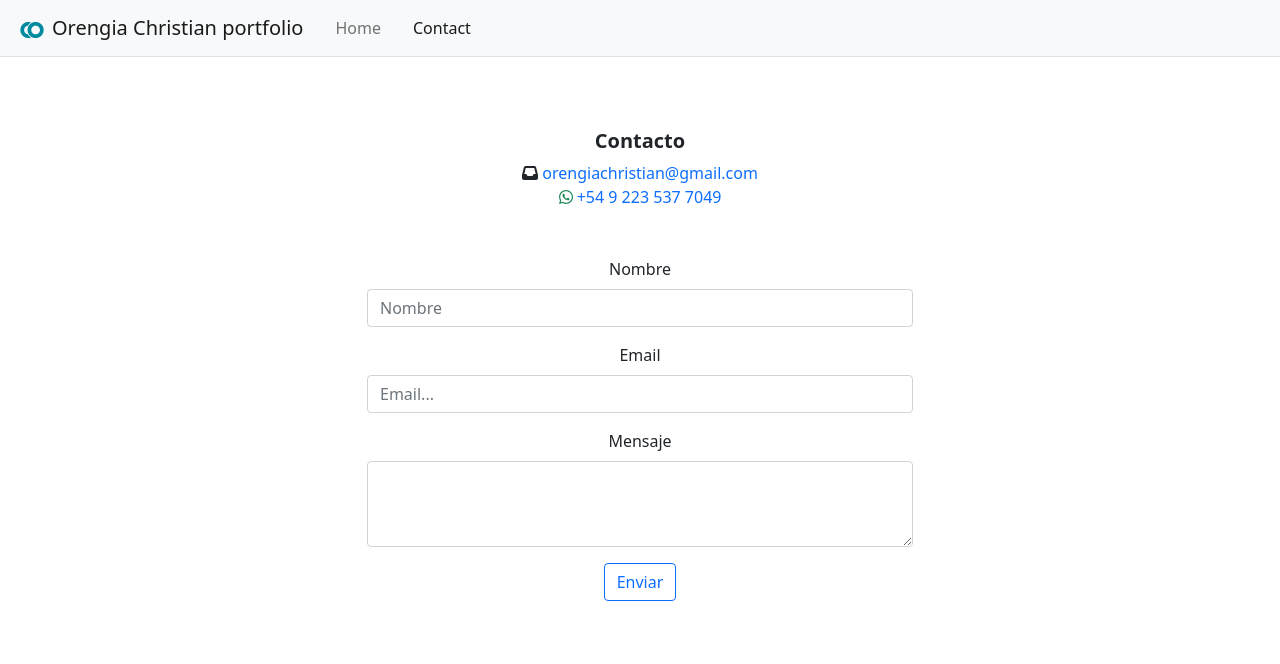
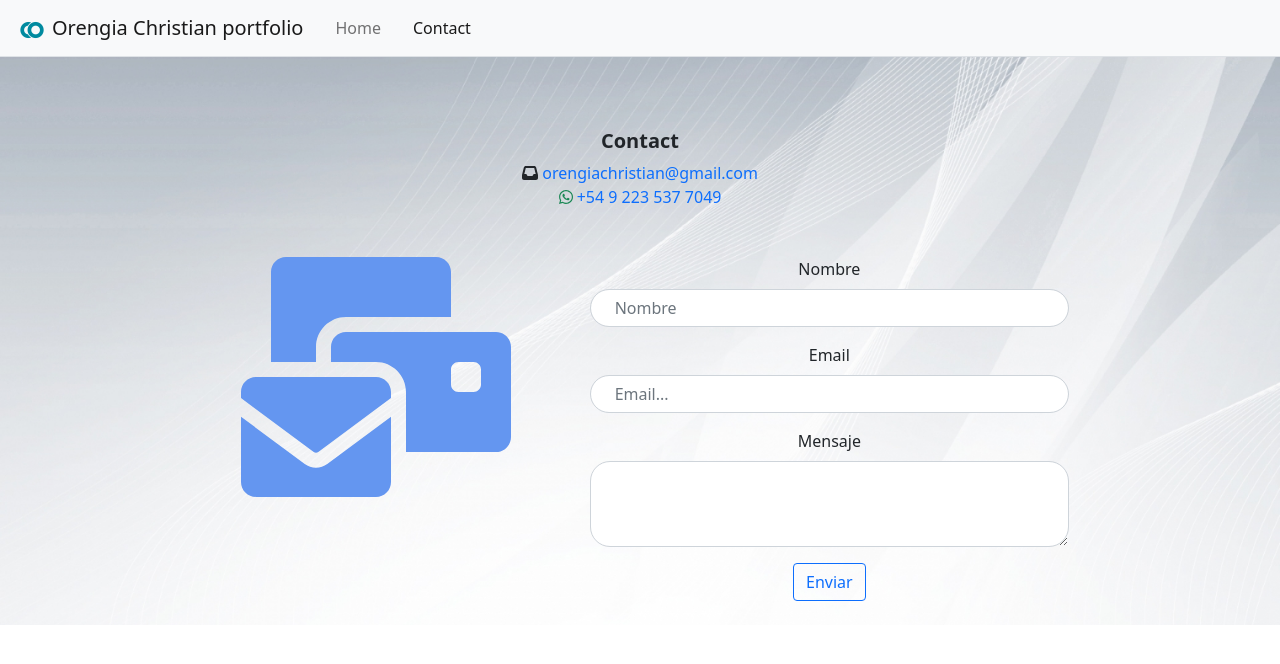
Before and after one commit to mxchristian17/portfolio, a React (Create React App) app: page /contact in a window 1280 px wide. Shown: the top 664 px of the page. Built offline with nearby package versions, Linux system fonts and the light colour scheme; no server answers.

Commit message:
some styling added

```diff
--- a/public/index.html
+++ b/public/index.html
@@ -6,8 +6,8 @@
     <meta name="viewport" content="width=device-width, initial-scale=1" />
     <meta name="theme-color" content="#000000" />
     <meta
-      name="description"
-      content="Web site created using create-react-app"
+      name="Christian Orengia Portfolio"
+      content="Web development portfolio - PHP, Laravel, JavaScript, ReactJs, CSS3, HTML5..."
     />
     <link rel="apple-touch-icon" href="%PUBLIC_URL%/logo192.png" />
     <!--
@@ -24,7 +24,7 @@
       work correctly both with client-side routing and a non-root public URL.
       Learn how to configure a non-root public URL by running `npm run build`.
     -->
-    <title>React App</title>
+    <title>Christian Orengia portfolio</title>
   </head>
   <body>
     <noscript>You need to enable JavaScript to run this app.</noscript>
--- a/src/App.js
+++ b/src/App.js
@@ -7,8 +7,15 @@ import Navbar from './Components/Navbar/Navbar.js';
 import Projects from './Components/Projects/Projects';
 
 function App() {
+
+  const background = {
+    'background' : 'url(/images/bg.png) no-repeat top center',
+    'backgroundSize' : '100vw'
+
+  }
+
   return (
-    <div className="App">
+    <div className="App" style={ background }>
       <GeneralContextProvider>
         <Navbar />
         <Routes>
--- a/src/Components/Contact/Contact.js
+++ b/src/Components/Contact/Contact.js
@@ -2,7 +2,7 @@ import React, { useState } from 'react'
 import emailjs from '@emailjs/browser';
 import Swal from 'sweetalert2';
 import { FontAwesomeIcon } from '@fortawesome/react-fontawesome';
-import { faInbox } from '@fortawesome/free-solid-svg-icons';
+import { faEnvelopesBulk, faInbox } from '@fortawesome/free-solid-svg-icons';
 import { faWhatsapp } from '@fortawesome/free-brands-svg-icons';
 
 const Contact = () => {
@@ -91,44 +91,41 @@ const Contact = () => {
         e.target.reset()
     }
 
-    const style = {
-        'backgroundColor' : 'rgb(255, 255, 255)',
-    }
-
   return (
-    <div className="w-100 p-lg-4" style={style} id="contacto">
-        <div className="container">
+    <div className="w-100 p-lg-4" id="contacto">
+        <div className="container-fluid">
             <div className="row p-2 py-4 my-4">
                 <div className="col">
-                    <h5 style={{'fontWeight' : '600'}}>Contacto</h5>
+                    <h5 style={{'fontWeight' : '600'}}>Contact</h5>
                 </div>
                 <div>
                     <div><FontAwesomeIcon icon={ faInbox } /> <a href="mailto:orengiachristian@gmail.com" className="text-decoration-none">orengiachristian@gmail.com</a></div>
                     <div><FontAwesomeIcon icon={ faWhatsapp } className="text-success" /> <a href="https://wa.me/+5492235377049" target="_blank" rel="noreferrer" className="text-decoration-none">+54 9 223 537 7049</a></div>
                 </div>
             </div>
-            <div className="row">
-                <div className="col-md-2 col-lg-3 d-lg-block"></div>
-                <div className="col-md-8 col-lg-6">
+            <div className="row w-100 justify-content-md-center">
+                <div className="col-md-6 col-lg-4 d-none d-md-block">
+                    <FontAwesomeIcon icon={ faEnvelopesBulk } style={{ 'fontSize' : '15rem', 'color' : 'rgb(100,150,240)' }} />
+                </div>
+                <div className="col-md-6 col-lg-5">
                     <form className="form" onSubmit={submit}>
                         <div className="mb-3">
                             <label htmlFor="name" className="form-label">Nombre</label>
-                            <input type="text" className={"form-control" + (errors.name ? " is-invalid" : "")} onChange={handleChange} id="name" placeholder="Nombre" name="from_name" />
+                            <input type="text" className={"form-control rounded-pill px-4" + (errors.name ? " is-invalid" : "")} onChange={handleChange} id="name" placeholder="Nombre" name="from_name" />
                             { errors.name && <div className="invalid-feedback">{ errors.name }</div> }
                         </div>
                         <div className="mb-3">
                             <label htmlFor="email" className="form-label">Email</label>
-                            <input type="email" className={"form-control" + (errors.email ? " is-invalid" : "")} onChange={handleChange} id="email" placeholder="Email..." name="from_email" />
+                            <input type="email" className={"form-control rounded-pill px-4" + (errors.email ? " is-invalid" : "")} onChange={handleChange} id="email" placeholder="Email..." name="from_email" />
                             { errors.email && <div className="invalid-feedback">{ errors.email }</div> }
                         </div>
                         <div className="mb-3">
                             <label htmlFor="message" className="form-label">Mensaje</label>
-                            <textarea className="form-control" id="message" rows="3" name="message"></textarea>
+                            <textarea className="form-control rounded-3 px-4" id="message" rows="3" name="message"></textarea>
                         </div>
                         <button type="submit" className="btn btn-outline-primary">Enviar</button>
                     </form>
                 </div>
-                <div className="col-md-2 col-lg-3 d-lg-block"></div>
             </div>
         </div>
     </div>
--- a/src/index.js
+++ b/src/index.js
@@ -6,6 +6,7 @@ import App from './App';
 import reportWebVitals from './reportWebVitals';
 import 'bootstrap/dist/css/bootstrap.min.css';
 import 'bootstrap/dist/js/bootstrap.bundle.min';
+import '../src/style.scss';
 
 ReactDOM.render(
   <React.StrictMode>
--- /dev/null
+++ b/src/style.scss
@@ -0,0 +1,2 @@
+$border-radius-lg : 20px;
+@import "../node_modules/bootstrap/scss/bootstrap.scss";
```
Also changed, not shown: public/images/bg.png (added), 1 other file (tests, documents, lock files or other folders).
